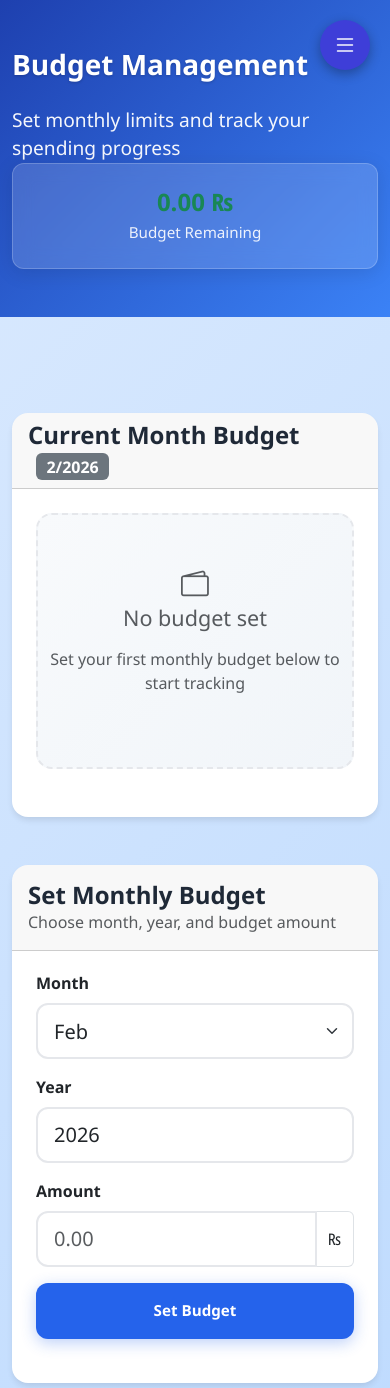
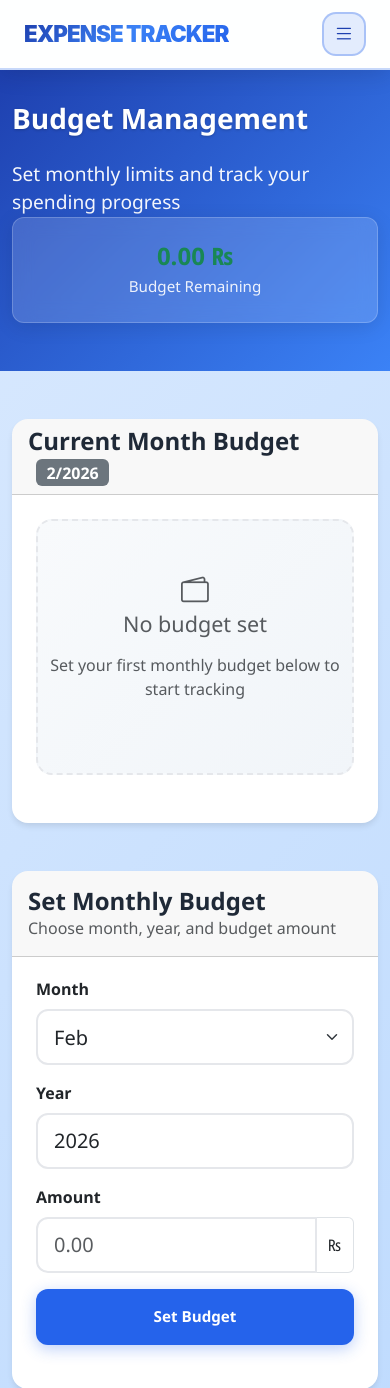
Before and after one commit to hetmewada0103/Expense-Tracker, a Flask app: page /budget in a window 390 px wide. Shown: the top 1388 px of the page. Run offline with Flask 3, Linux system fonts and the light colour scheme; a user stored in the database is signed in; data comes from the database, SQL or seed files in the repository; tables that the repository leaves empty hold one stand-in row (values such as "Sample post").

Commit message:
Update nav_menu.html

```diff
--- a/templates/nav_menu.html
+++ b/templates/nav_menu.html
@@ -1,57 +1,291 @@
-<!-- Navigation Icon Button (Top Right): Hamburger menu icon that shows navigation options when clicked -->
-<div class="nav-icon-container">
-    <button class="nav-icon-btn" id="navIconBtn" type="button">
-        <i class="bi bi-list"></i>
-    </button>
-    <!-- Navigation Menu Dropdown -->
-    <div class="nav-menu" id="navMenu">
-        <div class="nav-menu-header">
-            <h5>Menu</h5>
-            <button type="button" class="btn-close-nav" id="closeNavBtn">
-                <i class="bi bi-x-lg"></i>
+<!-- Fixed Top Navigation Bar - SLOWER EXPANSION -->
+<nav class="top-nav-bar">
+    <div class="nav-left">
+        <div class="nav-brand">
+            <h3 class="nav-brand-text">EXPENSE TRACKER</h3>
+        </div>
+    </div>
+
+    <div class="nav-right">
+        <!-- More Menu Button (All Functions) -->
+        <div class="more-menu-container">
+            <button class="more-menu-btn" id="moreMenuBtn" type="button" aria-label="Menu">
+                <i class="bi bi-list"></i>
             </button>
+
+            <!-- COMPLETE Menu with ALL Functions -->
+            <div class="more-menu-dropdown" id="moreMenuDropdown">
+                <a href="{{ url_for('home') }}" class="more-menu-item {% if request.endpoint == 'home' %}active{% endif %}">
+                    <i class="bi bi-house-door me-2"></i>Home
+                </a>
+                <a href="{{ url_for('profile') }}" class="more-menu-item {% if request.endpoint == 'profile' %}active{% endif %}">
+                    <i class="bi bi-person me-2"></i>Profile
+                </a>
+                <a href="{{ url_for('all_records') }}" class="more-menu-item {% if request.endpoint == 'all_records' %}active{% endif %}">
+                    <i class="bi bi-list-ul me-2"></i>All Records
+                </a>
+                <a href="{{ url_for('statistics') }}" class="more-menu-item {% if request.endpoint == 'statistics' %}active{% endif %}">
+                    <i class="bi bi-bar-chart me-2"></i>Statistics
+                </a>
+                <a href="{{ url_for('planned_payments') }}" class="more-menu-item {% if request.endpoint == 'planned_payments' %}active{% endif %}">
+                    <i class="bi bi-calendar-check me-2"></i>Planned Payments
+                </a>
+                <a href="{{ url_for('budget') }}" class="more-menu-item {% if request.endpoint == 'budget' %}active{% endif %}">
+                    <i class="bi bi-wallet2 me-2"></i>Budget
+                </a>
+                <a href="{{ url_for('settings') }}" class="more-menu-item {% if request.endpoint == 'settings' %}active{% endif %}">
+                    <i class="bi bi-gear me-2"></i>Settings
+                </a>
+                <hr class="dropdown-divider">
+                <a href="{{ url_for('logout') }}" class="more-menu-item more-menu-logout">
+                    <i class="bi bi-box-arrow-right me-2"></i>Logout
+                </a>
+            </div>
         </div>
-        <ul class="nav-menu-list">
-            <li><a href="{{ url_for('home') }}" class="nav-menu-item {% if request.endpoint == 'home' %}active{% endif %}"><i class="bi bi-house-door"></i> Home</a></li>
-            <li><a href="{{ url_for('profile') }}" class="nav-menu-item {% if request.endpoint == 'profile' %}active{% endif %}"><i class="bi bi-person"></i> Profile</a></li>
-            <li><a href="{{ url_for('all_records') }}" class="nav-menu-item {% if request.endpoint == 'all_records' %}active{% endif %}"><i class="bi bi-list-ul"></i> All Records</a></li>
-            <li><a href="{{ url_for('statistics') }}" class="nav-menu-item {% if request.endpoint == 'statistics' %}active{% endif %}"><i class="bi bi-bar-chart"></i> Statistics</a></li>
-            <li><a href="{{ url_for('planned_payments') }}" class="nav-menu-item {% if request.endpoint == 'planned_payments' %}active{% endif %}"><i class="bi bi-calendar-check"></i> Planned Payments</a></li>
-            <li><a href="{{ url_for('budget') }}" class="nav-menu-item {% if request.endpoint == 'budget' %}active{% endif %}"><i class="bi bi-wallet2"></i> Budget</a></li>
-            <li><a href="{{ url_for('settings') }}" class="nav-menu-item {% if request.endpoint == 'settings' %}active{% endif %}"><i class="bi bi-gear"></i> Settings</a></li>
-            <li><a href="{{ url_for('logout') }}" class="nav-menu-item"><i class="bi bi-box-arrow-right"></i> Logout</a></li>
-        </ul>
     </div>
-    <!-- Overlay to close menu when clicking outside -->
-    <div class="nav-overlay" id="navOverlay"></div>
-</div>
+</nav>
+
+<style>
+/* Fixed Top Navigation - SLOWER MENU EXPANSION */
+.top-nav-bar {
+    position: fixed;
+    top: 0;
+    left: 0;
+    right: 0;
+    height: 75px;
+    background: rgba(255, 255, 255, 0.97);
+    backdrop-filter: blur(20px);
+    border-bottom: 2px solid rgba(37, 99, 235, 0.25);
+    box-shadow: 0 4px 25px rgba(0, 0, 0, 0.12);
+    z-index: 1000;
+    display: flex;
+    align-items: center;
+    padding: 0 2.5rem;
+    margin: 0;
+    font-family: -apple-system, BlinkMacSystemFont, 'Segoe UI', Roboto, sans-serif;
+}
+
+.nav-left {
+    flex: 0 0 auto;
+    margin: 0;
+    padding: 0;
+}
+
+.nav-brand {
+    padding: 0.75rem 0;
+    margin: 0;
+}
+
+.nav-brand-text {
+    margin: 0 !important;
+    padding: 0 !important;
+    font-size: 1.65rem;
+    font-weight: 900;
+    background: linear-gradient(135deg, #1e40af 0%, #3b82f6 50%, #2563eb 100%);
+    -webkit-background-clip: text;
+    -webkit-text-fill-color: transparent;
+    background-clip: text;
+    letter-spacing: -1px;
+    text-transform: uppercase;
+    line-height: 1.2;
+}
+
+.nav-right {
+    flex: 1;
+    display: flex;
+    justify-content: flex-end;
+    align-items: center;
+    margin: 0;
+    padding: 0;
+}
+
+.more-menu-container {
+    position: relative;
+    margin: 0;
+}
+
+.more-menu-btn {
+    width: 52px;
+    height: 52px;
+    background: rgba(37, 99, 235, 0.12);
+    border: 2px solid rgba(37, 99, 235, 0.3);
+    border-radius: 14px;
+    color: #1e40af;
+    font-size: 1.5rem;
+    display: flex;
+    align-items: center;
+    justify-content: center;
+    transition: all 0.4s cubic-bezier(0.4, 0, 0.2, 1);
+    cursor: pointer;
+    margin: 0;
+    padding: 0;
+}
+
+.more-menu-btn:hover {
+    background: rgba(37, 99, 235, 0.25);
+    color: white;
+    transform: translateY(-2px) scale(1.05);
+    border-color: #2563eb;
+    box-shadow: 0 6px 20px rgba(37, 99, 235, 0.3);
+}
+
+/* SLOWER EXPANSION - Increased timing */
+.more-menu-dropdown {
+    position: absolute;
+    top: 110%;
+    right: 0;
+    min-width: 260px;
+    background: rgba(255, 255, 255, 0.98);
+    backdrop-filter: blur(20px);
+    border-radius: 18px;
+    box-shadow: 0 25px 50px rgba(0, 0, 0, 0.2);
+    border: 1px solid rgba(37, 99, 235, 0.2);
+    opacity: 0;
+    visibility: hidden;
+    transform: translateY(-12px) scale(0.95);
+    /* CHANGED: Slower expansion (0.6s instead of 0.3s) */
+    transition: all 0.6s cubic-bezier(0.25, 0.46, 0.45, 0.94);
+    z-index: 1001;
+    overflow: hidden;
+    max-height: 0;
+}
+
+.more-menu-container:hover .more-menu-dropdown,
+.more-menu-dropdown.show {
+    opacity: 1;
+    visibility: visible;
+    transform: translateY(0) scale(1);
+    max-height: 500px;
+    margin-top: 0.75rem;
+}
+
+.more-menu-item {
+    display: flex;
+    align-items: center;
+    padding: 1rem 1.5rem;
+    color: #374151;
+    text-decoration: none;
+    font-weight: 500;
+    font-size: 1rem;
+    transition: all 0.3s ease;
+    white-space: nowrap;
+    border-radius: 0;
+    margin: 0;
+}
+
+.more-menu-item:hover {
+    background: rgba(37, 99, 235, 0.15);
+    color: #2563eb;
+    padding-left: 1.75rem;
+    transform: translateX(2px);
+}
+
+.more-menu-item.active {
+    background: rgba(37, 99, 235, 0.25);
+    color: #2563eb;
+    font-weight: 600;
+}
+
+.dropdown-divider {
+    border: none;
+    height: 1px;
+    background: linear-gradient(90deg, transparent, #e5e7eb 50%, transparent);
+    margin: 0.5rem 1.25rem;
+}
+
+.more-menu-logout {
+    color: #dc2626 !important;
+    border-radius: 0 0 18px 18px;
+    margin-top: 0.25rem;
+}
+
+.more-menu-logout:hover {
+    background: rgba(220, 38, 38, 0.15) !important;
+    color: #dc2626 !important;
+}
+
+/* PERFECT SPACING */
+.dashboard-wrapper {
+    padding-top: 75px !important;
+    margin-top: 0 !important;
+}
+
+.hero-section {
+    margin-top: 0 !important;
+    padding-top: 2rem !important;
+}
+
+body, html {
+    margin: 0 !important;
+    padding: 0 !important;
+}
+
+.container {
+    padding-top: 0 !important;
+    margin-top: 0 !important;
+}
+
+/* Responsive */
+@media (max-width: 768px) {
+    .top-nav-bar {
+        padding: 0 1.5rem;
+        height: 70px;
+    }
+
+    .nav-brand-text {
+        font-size: 1.5rem;
+    }
+
+    .more-menu-btn {
+        width: 48px;
+        height: 48px;
+        font-size: 1.4rem;
+    }
+
+    .dashboard-wrapper {
+        padding-top: 70px !important;
+    }
+}
+
+@media (max-width: 480px) {
+    .nav-brand-text {
+        font-size: 1.4rem;
+    }
+
+    .more-menu-btn {
+        width: 44px;
+        height: 44px;
+        font-size: 1.3rem;
+    }
+}
+</style>
 
 <script>
-// Navigation menu toggle (reusable script)
+// Clean Menu Toggle
 (function() {
-    const navIconBtn = document.getElementById('navIconBtn');
-    const navMenu = document.getElementById('navMenu');
-    const closeNavBtn = document.getElementById('closeNavBtn');
-    const navOverlay = document.getElementById('navOverlay');
+    'use strict';
 
-    if (navIconBtn) {
-        navIconBtn.addEventListener('click', function() {
-            navMenu.classList.add('show');
-            navOverlay.classList.add('show');
-        });
-    }
+    const moreMenuBtn = document.getElementById('moreMenuBtn');
+    const moreMenuDropdown = document.getElementById('moreMenuDropdown');
+    const moreMenuContainer = document.querySelector('.more-menu-container');
 
-    function closeNavMenu() {
-        navMenu.classList.remove('show');
-        navOverlay.classList.remove('show');
-    }
+    moreMenuContainer.addEventListener('mouseenter', function() {
+        moreMenuDropdown.classList.add('show');
+    });
 
-    if (closeNavBtn) {
-        closeNavBtn.addEventListener('click', closeNavMenu);
-    }
+    moreMenuContainer.addEventListener('mouseleave', function() {
+        moreMenuDropdown.classList.remove('show');
+    });
 
-    if (navOverlay) {
-        navOverlay.addEventListener('click', closeNavMenu);
-    }
+    moreMenuBtn.addEventListener('click', function(e) {
+        e.stopPropagation();
+        moreMenuDropdown.classList.toggle('show');
+    });
+
+    document.addEventListener('click', function(e) {
+        if (!moreMenuContainer.contains(e.target)) {
+            moreMenuDropdown.classList.remove('show');
+        }
+    });
 })();
 </script>
```
